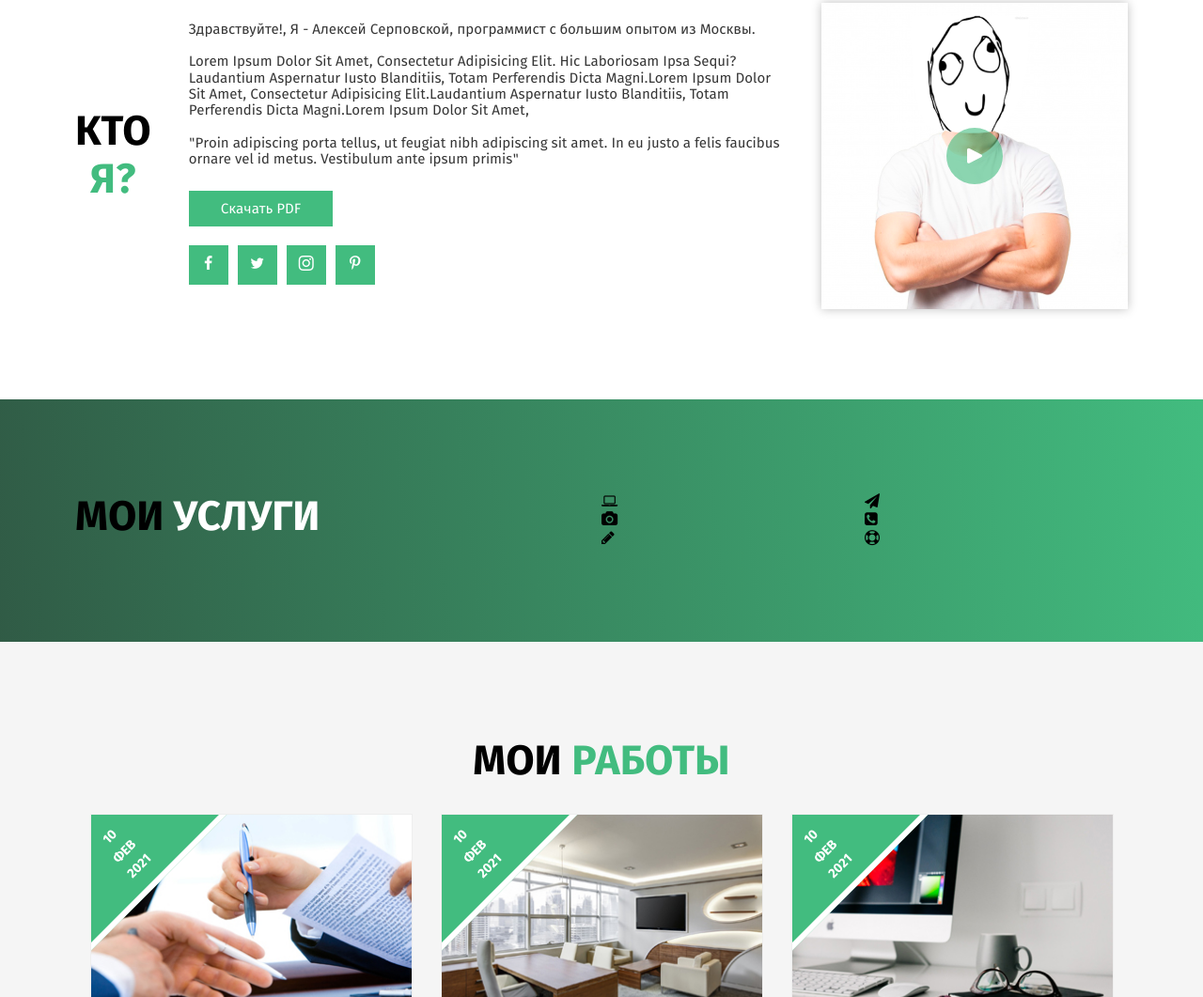
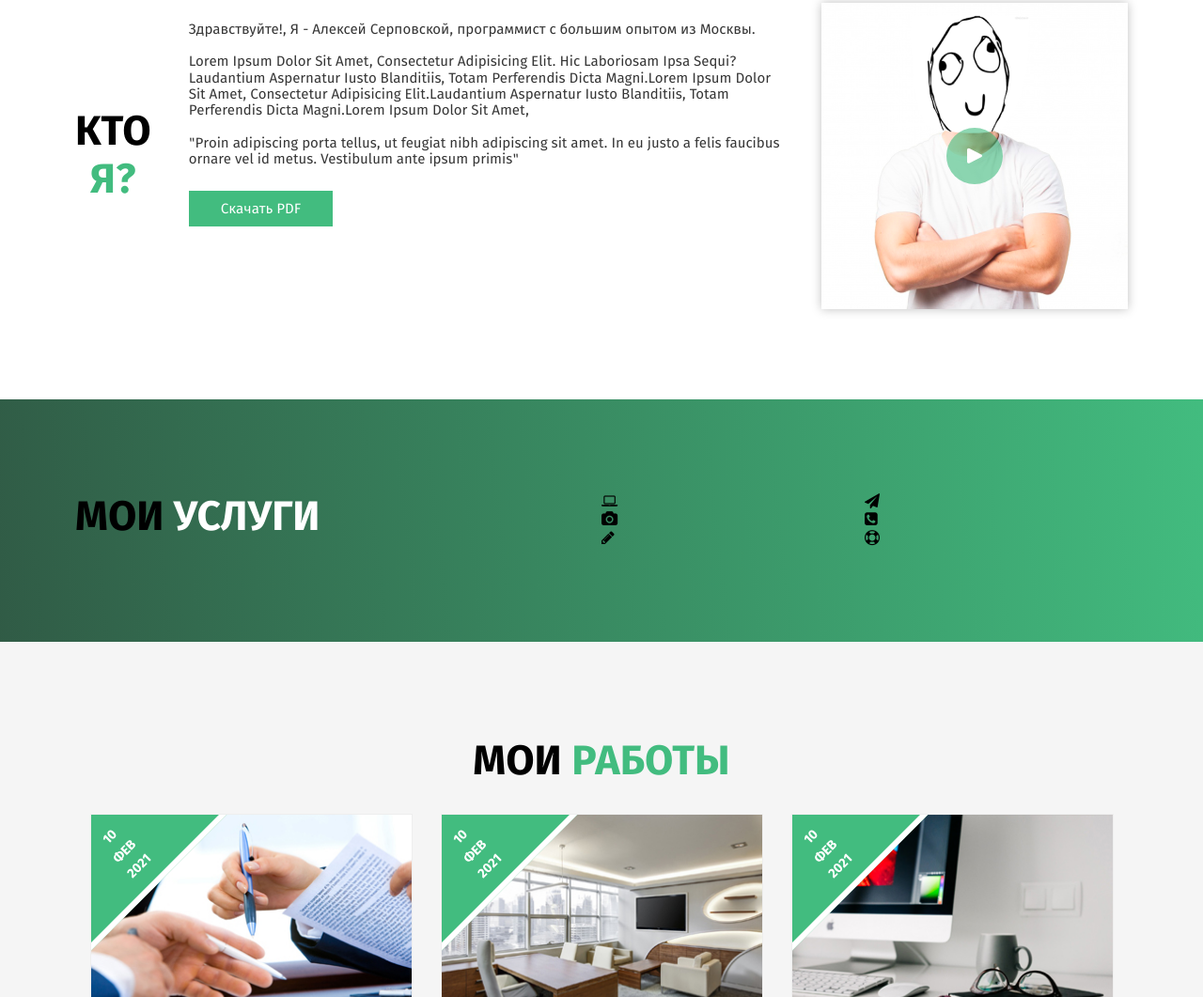
Before and after one commit to Tehnik-creator/Tehnik-creator.github.io, a plain HTML site: page elecktrick_ramenskoe/index.html in a window 1280 px wide. Shown: the part 842-1903 px from the top of the page at 94% size. Drawn offline with Linux system fonts and the light colour scheme; files whose address does not match are found by name.

Commit message:
Update index.html

```diff
--- a/elecktrick_ramenskoe/index.html
+++ b/elecktrick_ramenskoe/index.html
@@ -59,12 +59,12 @@
                     "Proin adipiscing porta tellus, ut feugiat nibh adipiscing sit amet. In eu justo a felis faucibus ornare vel id metus. Vestibulum ante ipsum primis"
                     </p>
                     <button class="about__btn">Скачать PDF</button>
-                    <div class="about__btnGroup">
+<!--                     <div class="about__btnGroup">
                         <button class="about__social"><i class="icon-facebook"></i></button>
                         <button class="about__social"><i class="icon-twitter"></i></button>
                         <button class="about__social"><i class="icon-instagram"></i></button>
                         <button class="about__social"><i class="icon-pinterest-p"></i></button>
-                    </div>
+                    </div> -->
                 </div>
                 <div class="about__video">
                     <i class="about__play icon-play"></i>
```
